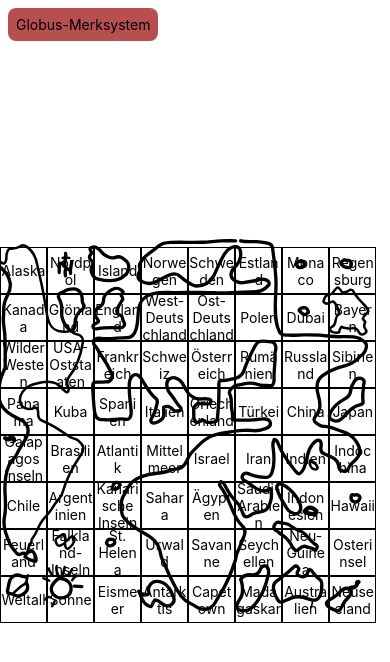
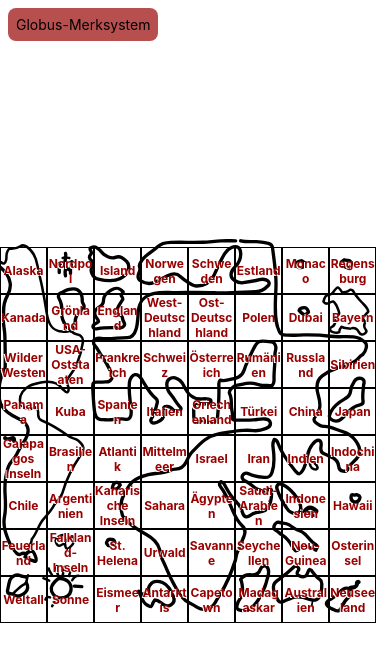
Before and after one commit to NiklasReinhold/mnemotechnik, a React Native app: screen / in a window 390 px wide. Shown: the top 662 px of the page. Built offline with nearby package versions, Linux system fonts and the light colour scheme.

Commit message:
add link button and change text font

```diff
--- a/App.tsx
+++ b/App.tsx
@@ -2,6 +2,7 @@ import { StatusBar } from 'expo-status-bar';
 import { Dimensions, FlatList, StyleSheet, Text, TouchableOpacity, View } from 'react-native';
 
 import globus from "./assets/globus.svg";
+import * as Linking from 'expo-linking';
 
 export default function App() {
   var dimensions = Dimensions.get('window');
@@ -18,11 +19,12 @@ export default function App() {
     ["Feuerland", "Falkland-Inseln", "St. Helena", "Urwald", "Savanne", "Seychellen", "Neu-Guinea", "Osterinsel"],
     ["Weltall", "Sonne", "Eismeer", "Antarktis", "Capetown", "Madagaskar", "Australien", "Neuseeland"]
   ]
-  //http://www.p-roesler.de/memory.html#Globus-Merksystem
+  const link = 'http://www.p-roesler.de/memory.html#Globus-Merksystem';
 
   return (
     <View style={styles.container}>
-      <TouchableOpacity style={{position: 'absolute', left: 8, top: 8, backgroundColor: '#990000b0', borderRadius: 8}}>
+      <TouchableOpacity style={{position: 'absolute', left: 8, top: 8, backgroundColor: '#990000b0', borderRadius: 8}}
+        onPress={() => Linking.openURL(link)}>
         <Text style={{padding: 8}}>Globus-Merksystem</Text>
       </TouchableOpacity>
       <View style={{width: min*1.01, height: min, left: -12}}>
@@ -33,7 +35,11 @@ export default function App() {
         data={countries.flat()}
         renderItem={({item}) => (
           <View style={{width: elementSize, height: elementSize, justifyContent: 'center', borderWidth: 1}}>
-            <Text style={{textAlign: 'center'}}>{item}</Text>
+            <Text style={{textAlign: 'center', color: '#990000ff', fontWeight: 'bold',
+              textShadowColor: 'white',
+              fontSize: 12,
+              textShadowOffset: {width: -1, height: 1},
+              textShadowRadius: 0}}>{item}</Text>
           </View>
         )}
         keyExtractor={(item, index) => index.toString()}
--- a/package.json
+++ b/package.json
@@ -11,6 +11,7 @@
   "dependencies": {
     "@expo/webpack-config": "^18.1.1",
     "expo": "~48.0.18",
+    "expo-linking": "^5.0.2",
     "expo-status-bar": "~1.4.4",
     "react": "18.2.0",
     "react-dom": "18.2.0",
```
Also changed, not shown: 1 other file (tests, documents, lock files or other folders).
